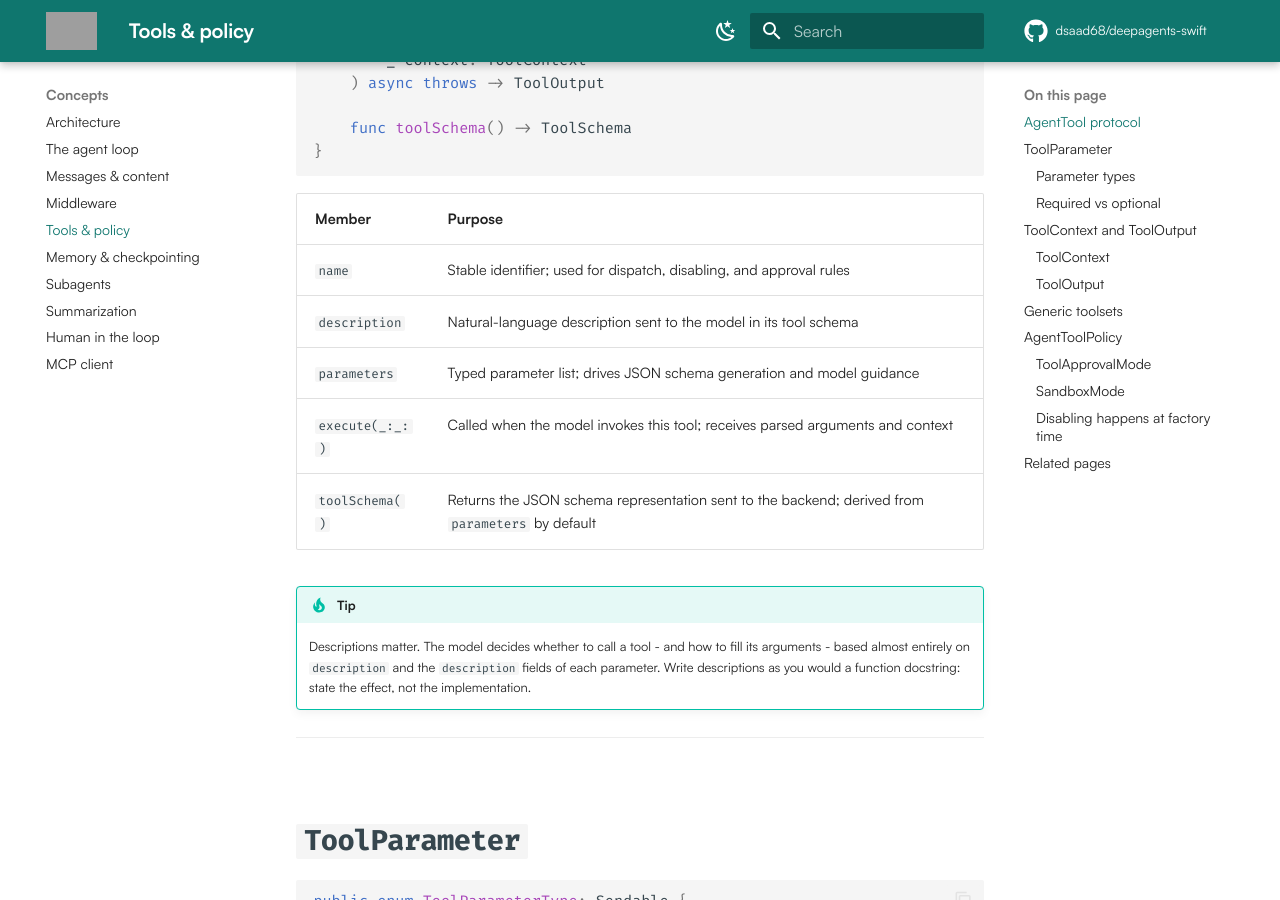
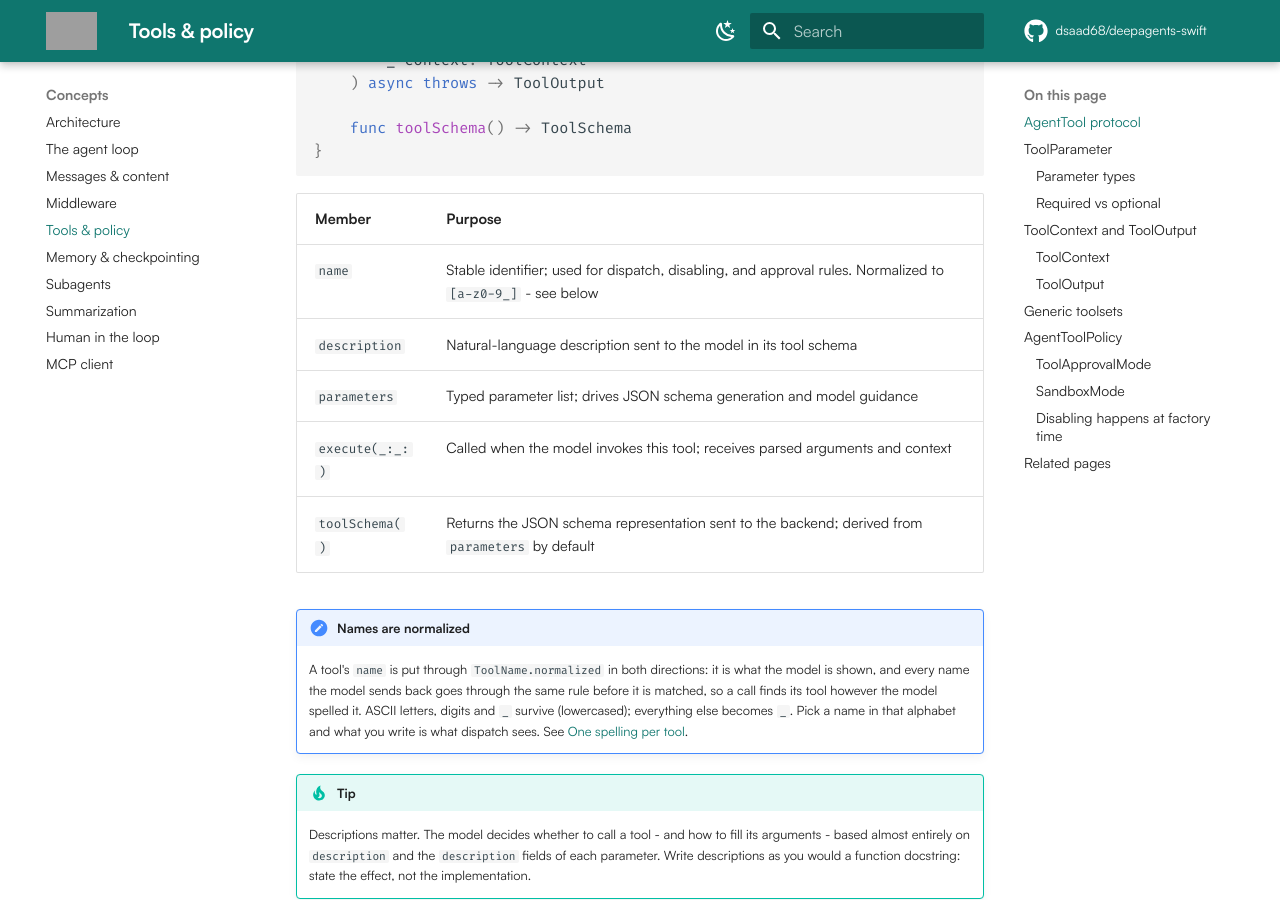
Before and after one commit to dsaad68/deepagents-swift, an MkDocs documentation site: the page built from docs/concepts/tools.md, in a window 1280 px wide and 900 px high, scrolled down 645 px. Built offline with MkDocs 1.6.1 and Material for MkDocs 9.7.7, drawn with Linux system fonts in a browser that asks for light colours; comment, search, counter and statistics services are not loaded; grey boxes are pictures that could not be loaded.

Commit message:
Point the install snippets at 0.5.0, and say that tool names are normalized
Every install snippet still read `from: "0.2.3"` - three releases stale, in the
README and four doc pages. It resolved fine, since `from:` admits any 0.x, but it
understates the floor for anything added since, and this release adds ToolName and
ServerScopedTool.

The AgentTool page described `name` as "used for dispatch" and stopped there, which
is now only half true: the name is normalized in both directions. That page is
where someone naming a tool looks, so it says so, with a pointer to the MCP page's
fuller explanation.

Co-Authored-By: Claude Opus 5 (1M context) <noreply@anthropic.com>

```diff
--- a/docs/concepts/tools.md
+++ b/docs/concepts/tools.md
@@ -23,11 +23,18 @@ public protocol AgentTool: Sendable {
 
 | Member | Purpose |
 |---|---|
-| `name` | Stable identifier; used for dispatch, disabling, and approval rules |
+| `name` | Stable identifier; used for dispatch, disabling, and approval rules. Normalized to `[a-z0-9_]` - see below |
 | `description` | Natural-language description sent to the model in its tool schema |
 | `parameters` | Typed parameter list; drives JSON schema generation and model guidance |
 | `execute(_:_:)` | Called when the model invokes this tool; receives parsed arguments and context |
 | `toolSchema()` | Returns the JSON schema representation sent to the backend; derived from `parameters` by default |
+
+!!! note "Names are normalized"
+    A tool's `name` is put through `ToolName.normalized` in both directions: it is what the model
+    is shown, and every name the model sends back goes through the same rule before it is matched,
+    so a call finds its tool however the model spelled it. ASCII letters, digits and `_` survive
+    (lowercased); everything else becomes `_`. Pick a name in that alphabet and what you write is
+    what dispatch sees. See [One spelling per tool](mcp.md#one-spelling-per-tool).
 
 !!! tip
     Descriptions matter. The model decides whether to call a tool - and how to fill its arguments - based almost entirely on `description` and the `description` fields of each parameter. Write descriptions as you would a function docstring: state the effect, not the implementation.
```
Also changed, not shown: README.md (+1 -1 lines), docs/adapters/index.md (+1 -1 lines), docs/getting-started/installation.md (+2 -2 lines), docs/index.md (+1 -1 lines).
